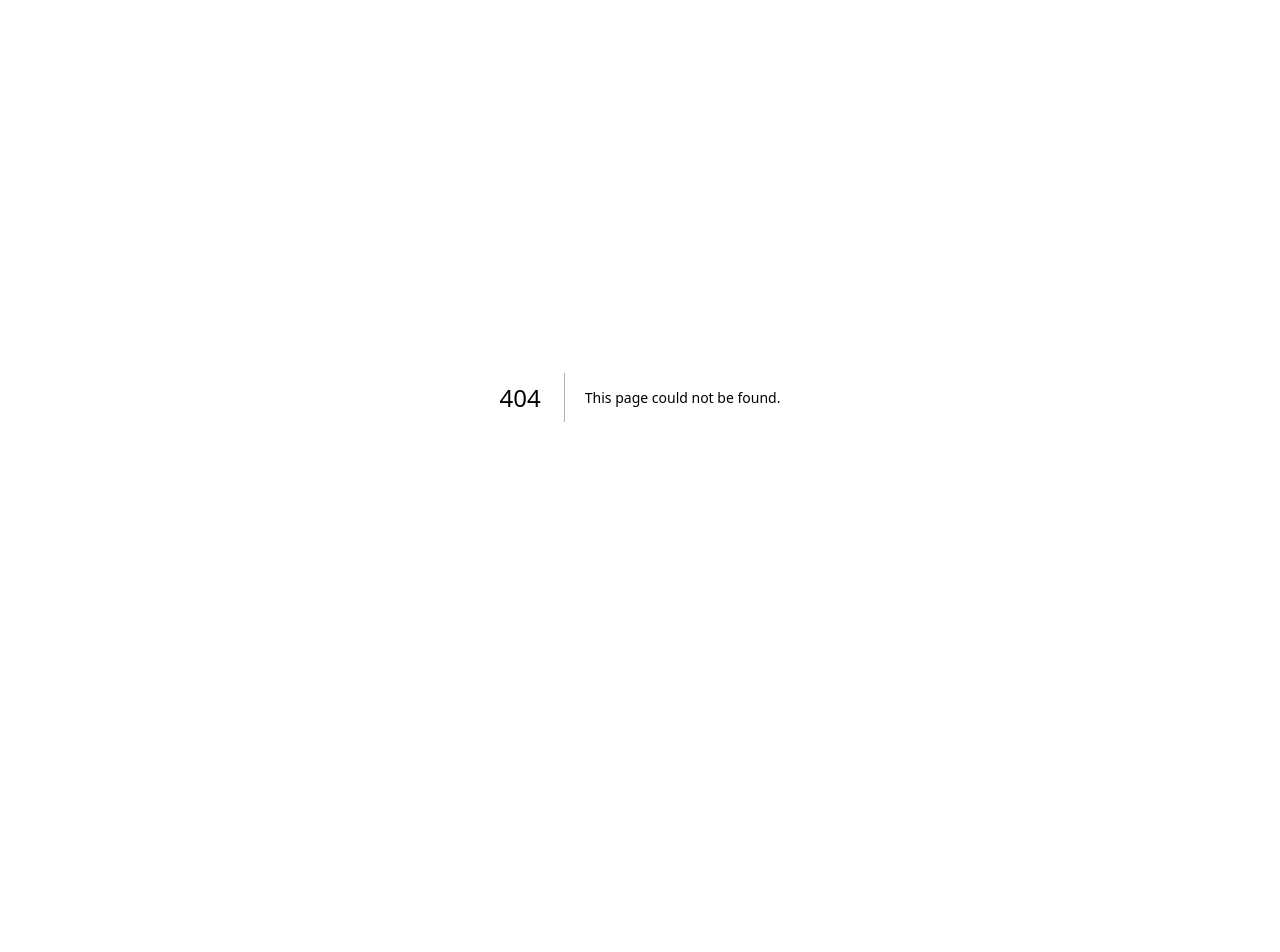
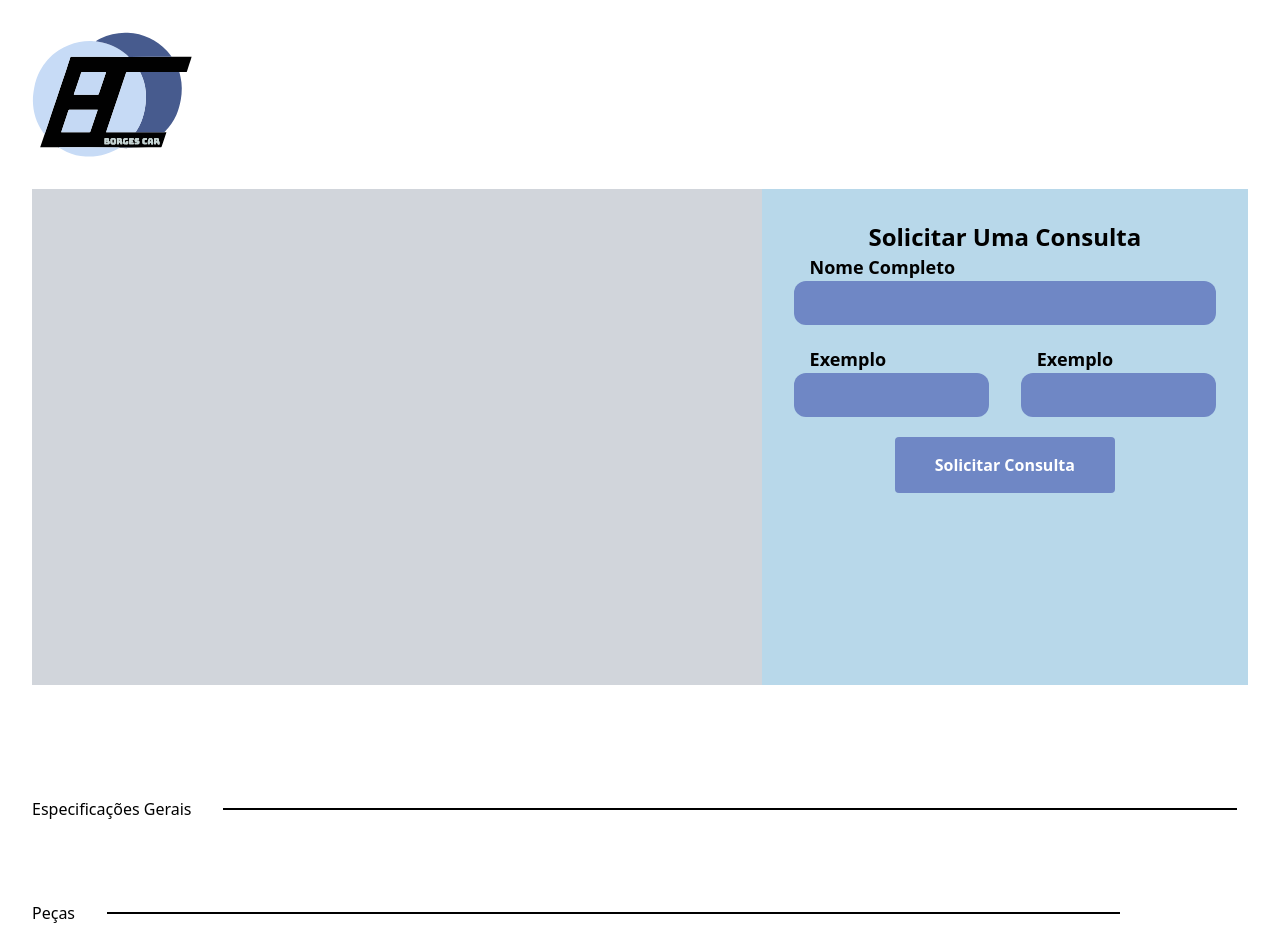
Before and after one commit to onlywillian/borgescar, a Next.js app: page /loja/car/1 in a window 1280 px wide. Before the commit this address had no page. Shown: the top 952 px of the page. Before the commit the page ends 800 px from the top, so only its background shows below. Built offline with nearby package versions, Linux system fonts and the light colour scheme.

Commit message:
finished car screen

```diff
--- a/src/components/Footer.tsx
+++ b/src/components/Footer.tsx
@@ -2,14 +2,13 @@ import Link from "next/link"
 
 export default function Footer() {
     return (
-        <div className="flex flex-col">
+        <div className="flex flex-col ">
             <div className="w-5/6 bg-black h-0.5 self-center my-10"></div>
 
             <div className="px-16 pb-20 flex w-full justify-between">
                 <div className="text-center flex flex-col justify-between" >
                     <h1>BORGE'S CAR &copy; 2023</h1>
                     <Link href={'/termos'}>
-
                         TERMOS DE COMPROMISSO
                     </Link>
                 </div>
--- a/src/pages/car/[id]/index.tsx
+++ /dev/null
@@ -1,25 +0,0 @@
-import { useRouter } from "next/router";
-import Head from "next/head";
-
-export default function Car() {
-    const { query } = useRouter()
-
-    return (
-        <>
-            <Head>
-                <title>Carro</title>
-            </Head>
-            <main className="h-screen w-screen flex p-6">
-                <div className="h-3/5 bg-gray-300 w-3/5">
-                    <p>Imagens</p>
-                </div>
-                <div className="h-3/5 bg-aside-bg w-2/5 ">
-                    <p>Especificações</p>
-                </div>
-                <div>
-
-                </div>
-            </main>
-        </>
-    )
-}
--- a/src/pages/index.tsx
+++ b/src/pages/index.tsx
@@ -16,7 +16,7 @@ export default function Home() {
         <meta name="viewport" content="width=device-width, initial-scale=1" />
         <link rel="icon" href="/favicon.ico" />
       </Head>
-      <main className='h-screen'>
+      <main className='h-screen overflow-auto'>
         <Header />
         <div className='w-full my-10 flex justify-center gap-10'>
           <Logos />
--- /dev/null
+++ b/src/pages/loja/car/[id]/index.tsx
@@ -0,0 +1,70 @@
+import React from "react";
+import { useRouter } from "next/router";
+import Image from "next/image";
+import Head from "next/head";
+
+import Footer from "@/components/Footer";
+import Input from "@/components/Input";
+import Button from "@/components/Button";
+
+import logo from "../../../../../public/logo-light.svg"
+
+export default function Car() {
+    const { query } = useRouter()
+
+    return (
+        <>
+            <Head>
+                <title>Carro</title>
+            </Head>
+            <main className="w-screen flex flex-col">
+                <Image alt="Logo do Site" src={logo} className='w-40 mt-8 ml-8'/>
+                <div className="h-[70vh] w-screen flex p-8 mb-20">
+                    <div className="h-full bg-gray-300 w-3/5 p-4">
+                        <div className=""></div>
+                    </div>
+                    <div className="h-full bg-aside-bg w-2/5 flex flex-col p-8">
+                        <h1 className="font-bold text-2xl self-center">Solicitar Uma Consulta</h1>
+                        <Input
+                            id="nome"
+                            label="Nome Completo"
+                            type="text"
+                        />
+                        <div className="grid grid-cols-2 gap-8">
+                            <div className="flex flex-col">
+                                <Input
+                                    id="nome"
+                                    label="Exemplo"
+                                    type="text"
+                                />
+                            </div>
+                            <div className="flex flex-col">
+                                <Input
+                                    id="nome"
+                                    label="Exemplo"
+                                    type="text"
+                                />
+                            </div>
+                        </div>
+
+                        <Button>Solicitar Consulta</Button>
+                    </div>
+                </div>
+
+                <div className="px-8 flex flex-col mb-20">
+                    <div className="flex items-center">
+                        <h2>Especificações Gerais</h2>
+                        <div className="w-5/6 bg-black h-0.5 ml-8"></div>
+                    </div>
+                </div>
+                <div className="px-8 flex flex-col">
+                    <div className="flex items-center">
+                        <h2>Peças</h2>
+                        <div className="w-5/6 bg-black h-0.5 ml-8"></div>
+                    </div>
+                </div>
+                <Footer />
+            </main>
+        </>
+    )
+}
--- a/src/pages/loja/index.tsx
+++ b/src/pages/loja/index.tsx
@@ -66,7 +66,7 @@ export default function Loja() {
                 </div>
                 <div className="w-full grid grid-cols-2 gap-10">
                     {data.map(value => (
-                        <Link href={`/car/${value.id}`} key={value.id} className='w-full h-80 bg-gray-300'>
+                        <Link href={`/loja/car/${value.id}`} key={value.id} className='w-full h-80 bg-gray-300'>
                             <div className="h-4/5 text-center">Imagem</div>
                             <div className="h-1/5 mx-2">
                                 <p className="font-bold">Modelo: {value.modelo}</p>
--- a/src/styles/globals.css
+++ b/src/styles/globals.css
@@ -1,7 +1,3 @@
 @tailwind base;
 @tailwind components;
 @tailwind utilities;
-
-* {
-    overflow: hidden;
-}
```
